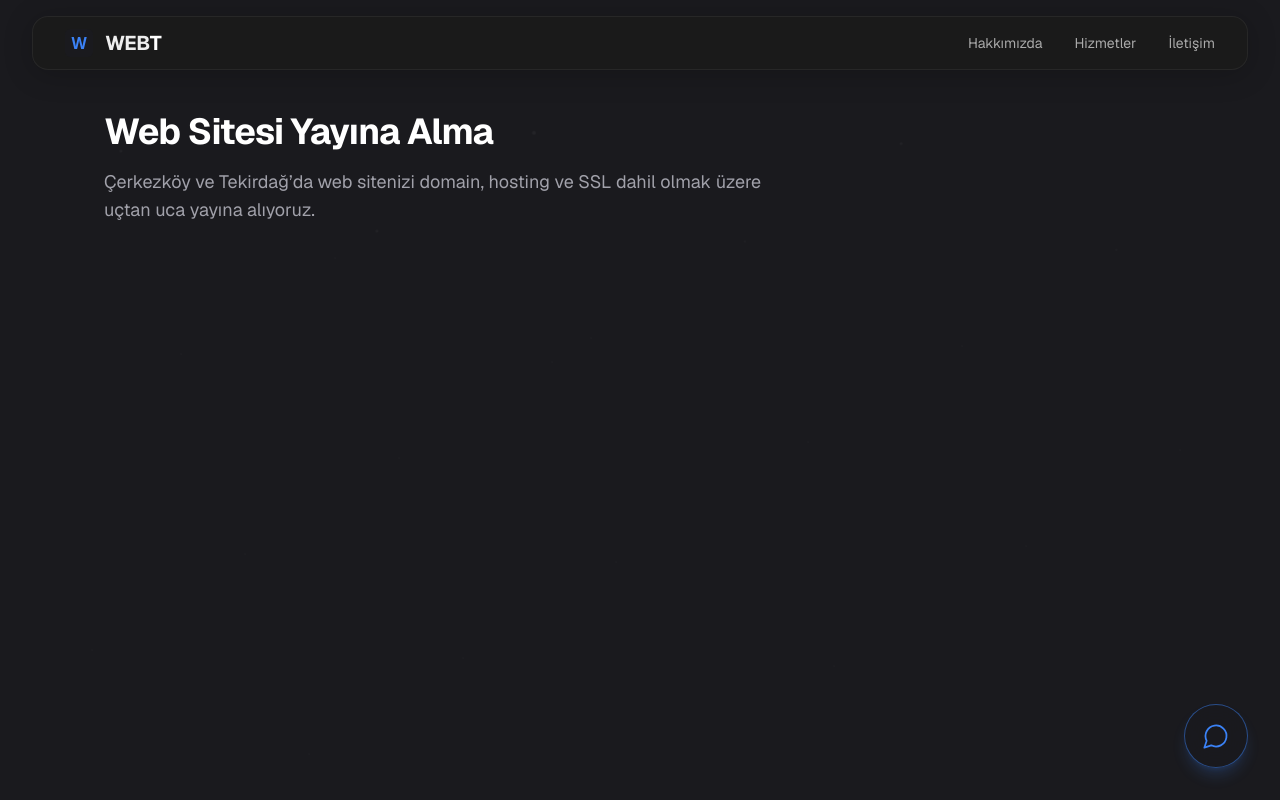
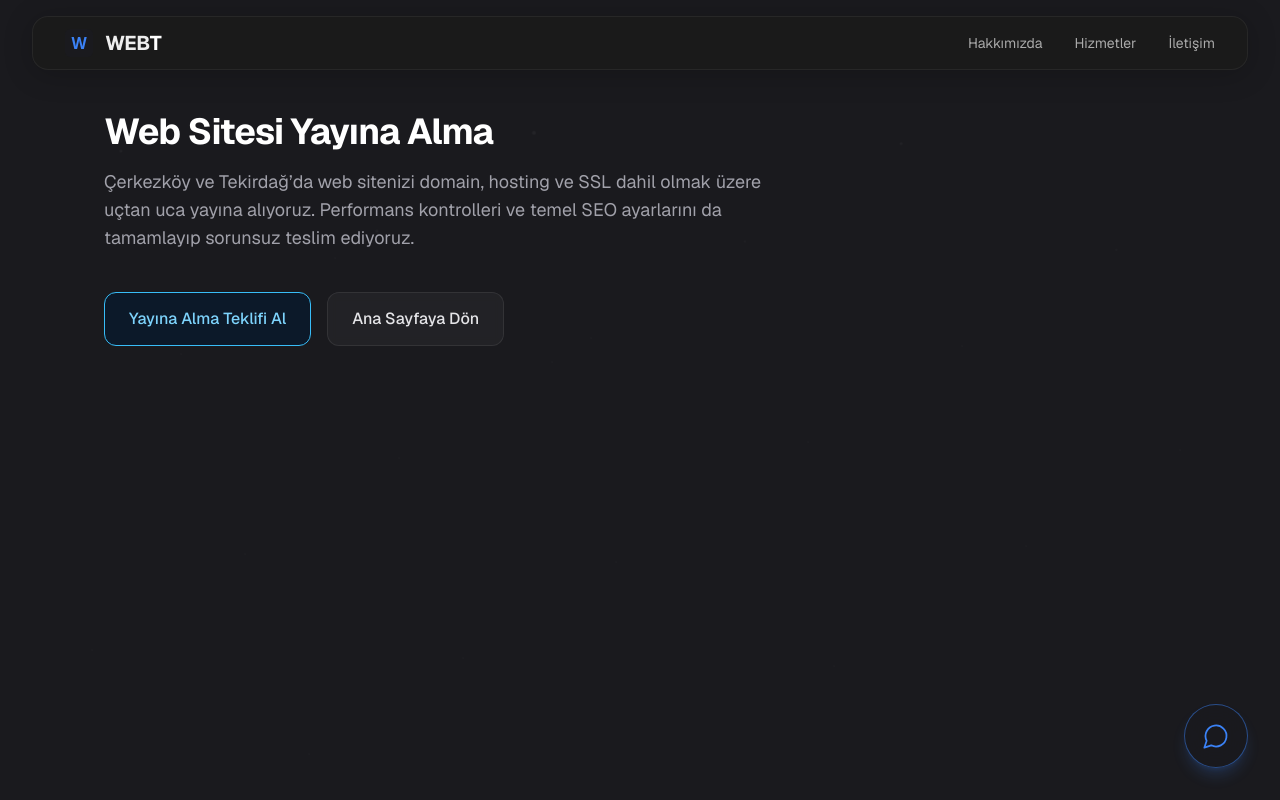
Before and after one commit to tugaytulgar/webtera, a Next.js app: page /web-sitesi-yayina-alma in a window 1280 px wide. Built offline with nearby package versions, Linux system fonts and the light colour scheme.

Commit message:
Add launch service page

```diff
--- a/src/app/web-sitesi-yayina-alma/page.tsx
+++ b/src/app/web-sitesi-yayina-alma/page.tsx
@@ -1,4 +1,7 @@
-export const metadata = {
+import type { Metadata } from "next";
+import Link from "next/link";
+
+export const metadata: Metadata = {
   title: "Web Sitesi Yayına Alma | Çerkezköy Tekirdağ | Webtera",
   description:
     "Web sitenizi hızlı ve güvenli şekilde yayına alıyoruz: domain, hosting, SSL, performans ve temel SEO ayarları. Çerkezköy/Tekirdağ.",
@@ -11,10 +14,28 @@ export const metadata = {
       <h1 className="text-3xl sm:text-4xl font-bold tracking-tight text-white">
         Web Sitesi Yayına Alma
       </h1>
+
       <p className="mt-4 max-w-2xl text-base sm:text-lg leading-relaxed text-zinc-400">
         Çerkezköy ve Tekirdağ’da web sitenizi domain, hosting ve SSL dahil olmak
-          üzere uçtan uca yayına alıyoruz.
+        üzere uçtan uca yayına alıyoruz. Performans kontrolleri ve temel SEO
+        ayarlarını da tamamlayıp sorunsuz teslim ediyoruz.
       </p>
+
+      <div className="mt-10 flex flex-col gap-3 sm:flex-row sm:gap-4">
+        <Link
+          href="/#contact"
+          className="min-h-[44px] min-w-[44px] rounded-xl border border-sky-400 bg-[#0c1929] px-6 py-3.5 text-center font-medium text-sky-300 transition-colors hover:bg-[#0f2744] hover:border-sky-300 active:scale-[0.98]"
+        >
+          Yayına Alma Teklifi Al
+        </Link>
+
+        <Link
+          href="/"
+          className="min-h-[44px] min-w-[44px] rounded-xl border border-brand-border bg-white/[0.04] px-6 py-3.5 text-center font-medium text-zinc-200 backdrop-blur-sm transition-colors hover:bg-white/[0.07] active:scale-[0.98]"
+        >
+          Ana Sayfaya Dön
+        </Link>
+      </div>
     </main>
   );
 }
```
Lines whose indentation alone changed are shown as unchanged.
